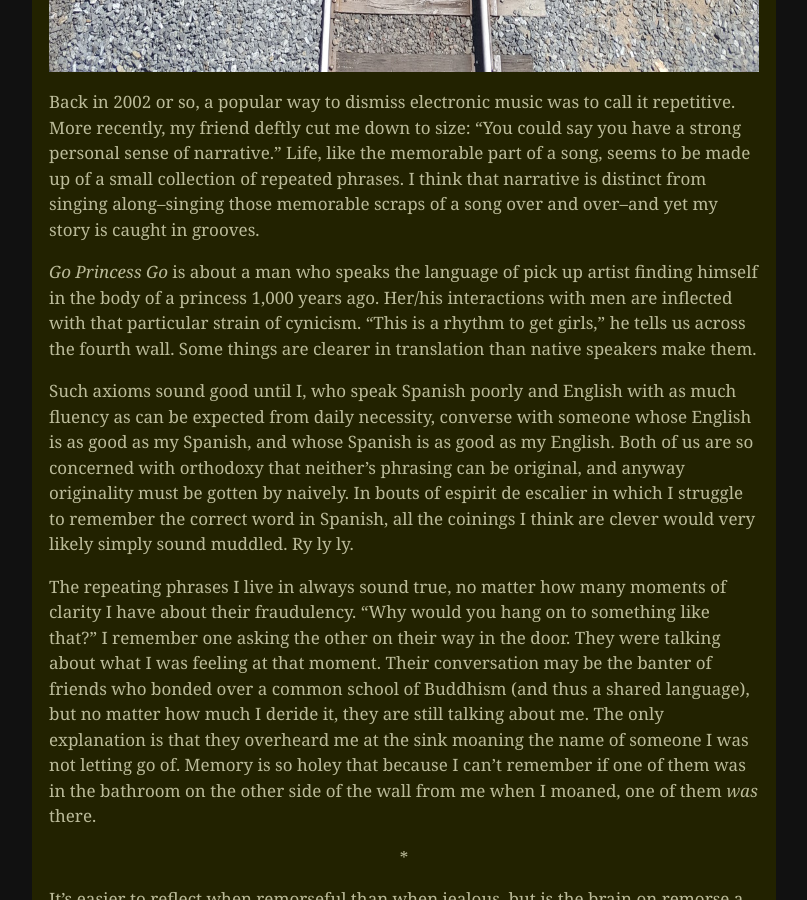
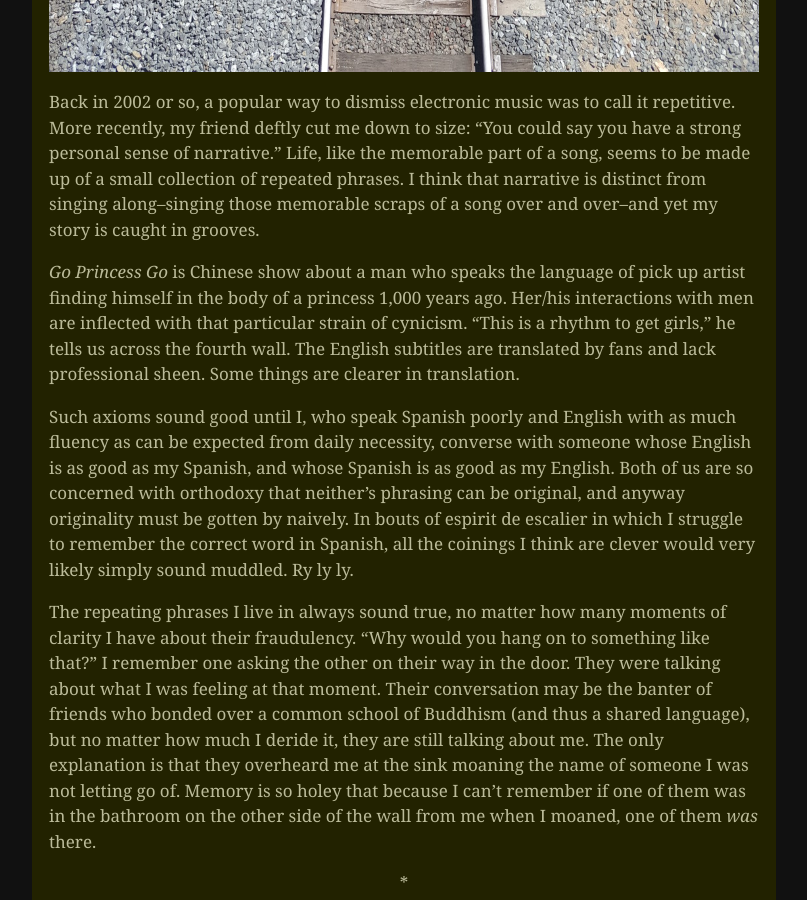
Before and after one commit to meanyhead/meanyhead.github.io, a Jekyll site: the page built from _posts/2016-7-21-idek.md, in a window 1280 px wide and 900 px high, scrolled down 2880 px. Shown: the whole window, without its empty margins (236-1043 px from the left). Built offline with Jekyll 4.4.1, drawn with Linux system fonts in a browser that asks for light colours; comment, search, counter and statistics services are not loaded.

Commit message:
translation

```diff
--- a/_posts/2016-7-21-idek.md
+++ b/_posts/2016-7-21-idek.md
@@ -37,7 +37,7 @@ Alcohol affords one many regrets, and at the same time deadens them. "I would sa
 
 Back in 2002 or so, a popular way to dismiss electronic music was to call it repetitive. More recently, my friend deftly cut me down to size: "You could say you have a strong personal sense of narrative." Life, like the memorable part of a song, seems to be made up of a small collection of repeated phrases. I think that narrative is distinct from singing along--singing those memorable scraps of a song over and over--and yet my story is caught in grooves.
 
-*Go Princess Go* is about a man who speaks the language of pick up artist finding himself in the body of a princess 1,000 years ago. Her/his interactions with men are inflected with that particular strain of cynicism. "This is a rhythm to get girls," he tells us across the fourth wall. Some things are clearer in translation than native speakers make them.
+*Go Princess Go* is Chinese show about a man who speaks the language of pick up artist finding himself in the body of a princess 1,000 years ago. Her/his interactions with men are inflected with that particular strain of cynicism. "This is a rhythm to get girls," he tells us across the fourth wall. The English subtitles are translated by fans and lack professional sheen. Some things are clearer in translation.
 
 Such axioms sound good until I, who speak Spanish poorly and English with as much fluency as can be expected from daily necessity, converse with someone whose English is as good as my Spanish, and whose Spanish is as good as my English. Both of us are so concerned with orthodoxy that neither's phrasing can be original, and anyway originality must be gotten by naively. In bouts of espirit de escalier in which I struggle to remember the correct word in Spanish, all the coinings I think are clever would very likely simply sound muddled. Ry ly ly.
 
```
